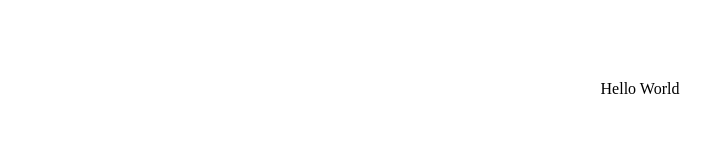
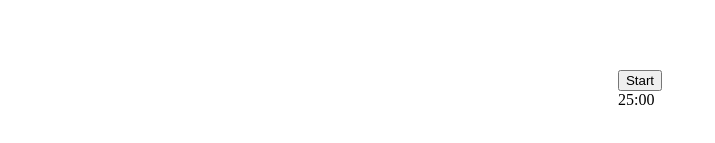
Before and after one commit to ezsinehan/study-box, a React (Create React App) app: page /pomodoro in a window 1280 px wide. Shown: the part 319-462 px from the top of the page, without its empty margins (0-715 px from the left). Built offline with nearby package versions, Linux system fonts and the light colour scheme.

Commit message:
base timer

```diff
--- a/src/components/Pomodoro.js
+++ b/src/components/Pomodoro.js
@@ -1,8 +1,53 @@
-import React from "react";
-import "../styles/Pomodoro.css";
+import React, { useState, useEffect } from "react";
 
-const Pomodoro = () => {
-  return <div>Hello World</div>;
-};
+export default function Pomodoro() {
+  const [minutes, setMinutes] = useState(25);
+  const [seconds, setSeconds] = useState(0);
+  const [displayMessage, setDisplayMessage] = useState(false);
+  const [isRunning, setIsRunning] = useState(false);
 
-export default Pomodoro;
+  useEffect(() => {
+    let interval;
+
+    if (isRunning) {
+      interval = setInterval(() => {
+        if (seconds === 0) {
+          if (minutes !== 0) {
+            setSeconds(59);
+            setMinutes(minutes - 1);
+          } else {
+            let newMinutes = displayMessage ? 24 : 4;
+            let newSeconds = 59;
+
+            setSeconds(newSeconds);
+            setMinutes(newMinutes);
+            setDisplayMessage(!displayMessage);
+          }
+        } else {
+          setSeconds(seconds - 1);
+        }
+      }, 1000);
+    }
+
+    return () => clearInterval(interval);
+  }, [isRunning, seconds, minutes, displayMessage]);
+
+  const handleStart = () => {
+    setIsRunning(true);
+  };
+
+  const timerMinutes = minutes < 10 ? `0${minutes}` : minutes;
+  const timerSeconds = seconds < 10 ? `0${seconds}` : seconds;
+
+  return (
+    <div className="pomodoro">
+      <button onClick={handleStart} disabled={isRunning}>
+        Start
+      </button>
+      <div className="message">{displayMessage && <div>Break time! New session starts in:</div>}</div>
+      <div className="timer">
+        {timerMinutes}:{timerSeconds}
+      </div>
+    </div>
+  );
+}
```
